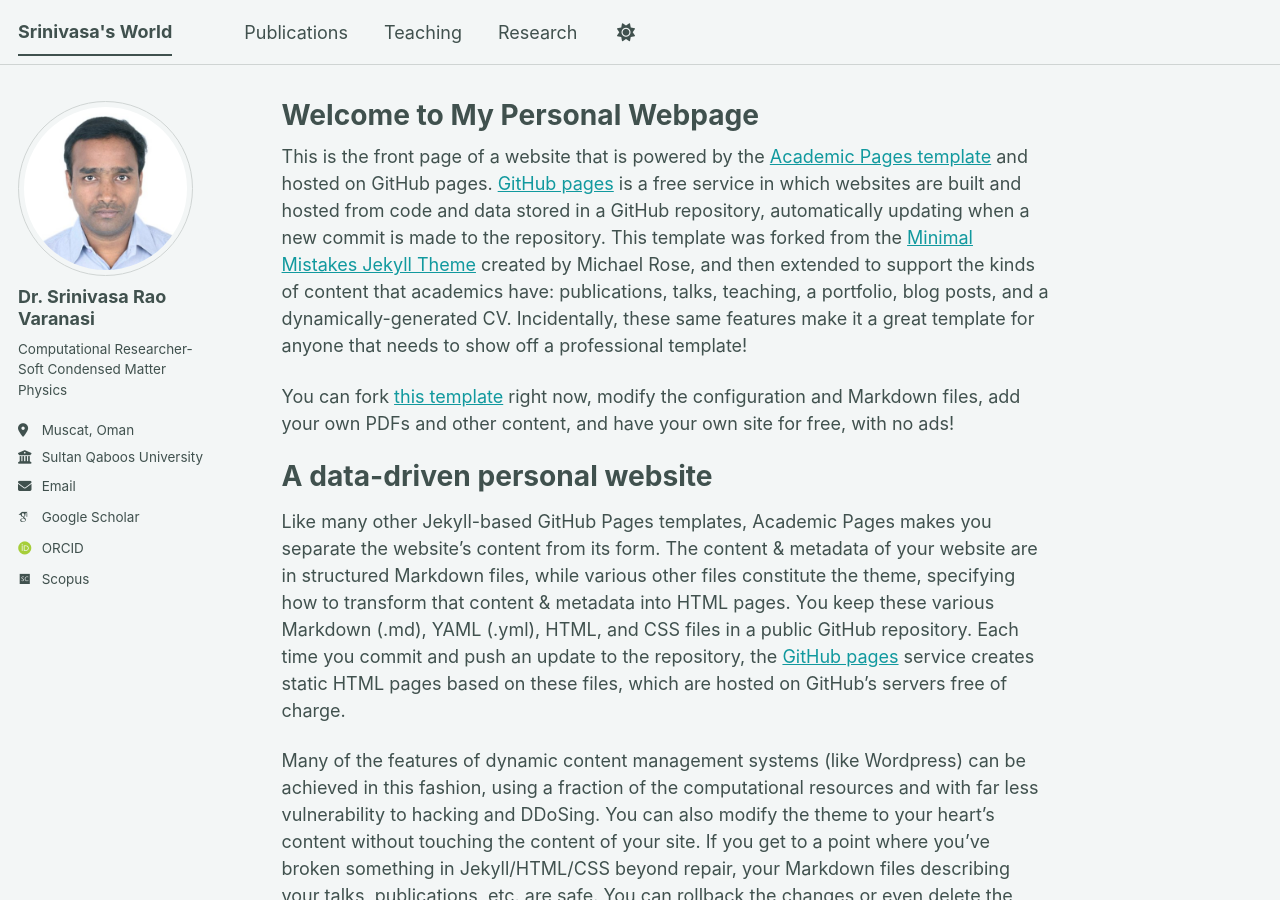
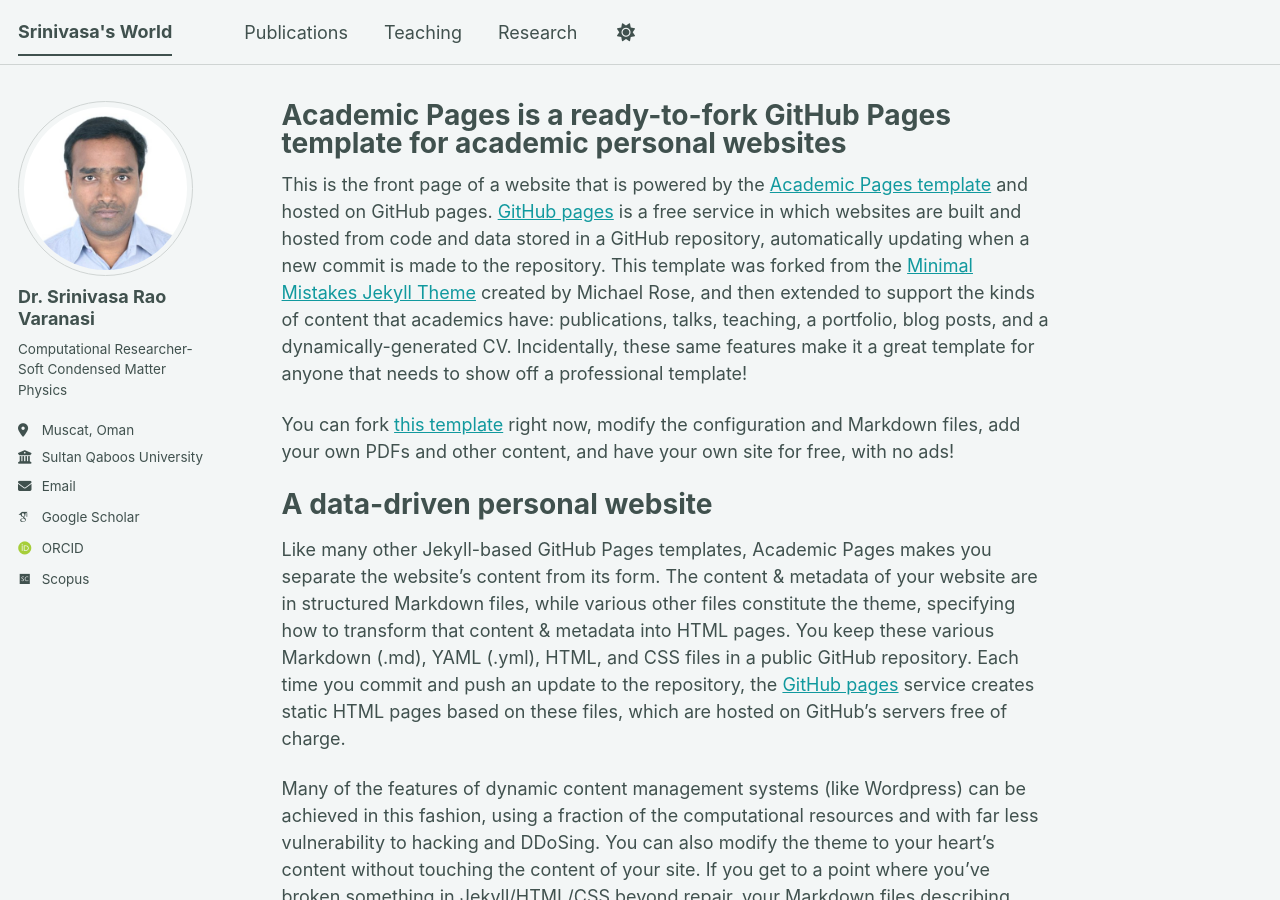
Before and after one commit to uqsraova/physics, a Jekyll site: the page built from _pages/about.md, in a window 1280 px wide and 900 px high. Built offline with Jekyll 4.4.1, drawn with Linux system fonts in a browser that asks for light colours; some web fonts are replaced; a script bundle is joined from its source files by our own code; library files that are not in the unit come from our copies.

Commit message:
Update about.md

```diff
--- a/_pages/about.md
+++ b/_pages/about.md
@@ -1,6 +1,6 @@
 ---
 permalink: /
-title: "Welcome to My Personal Webpage"
+title: "Academic Pages is a ready-to-fork GitHub Pages template for academic personal websites"
 author_profile: true
 redirect_from:
   - /about/
```
